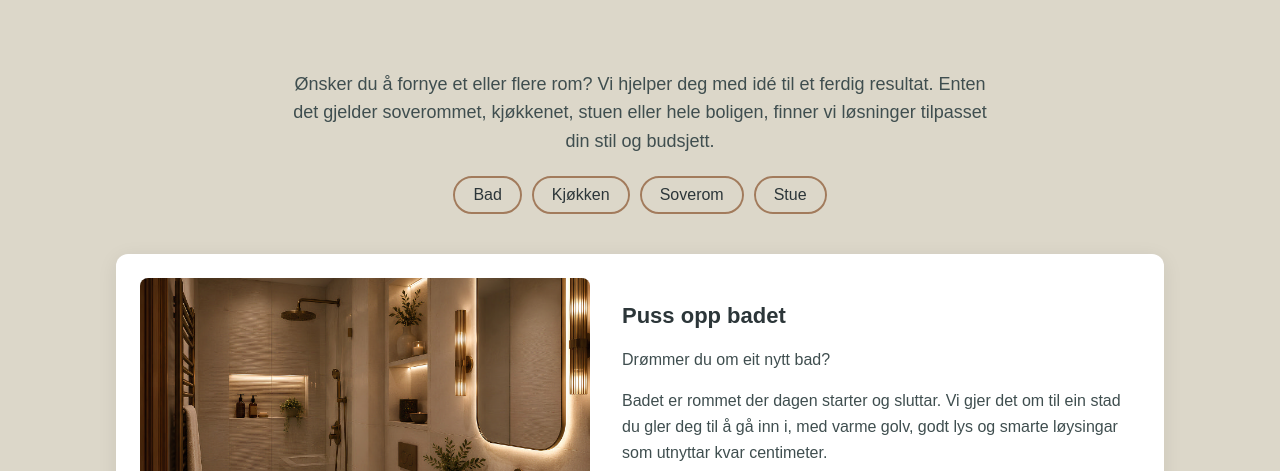
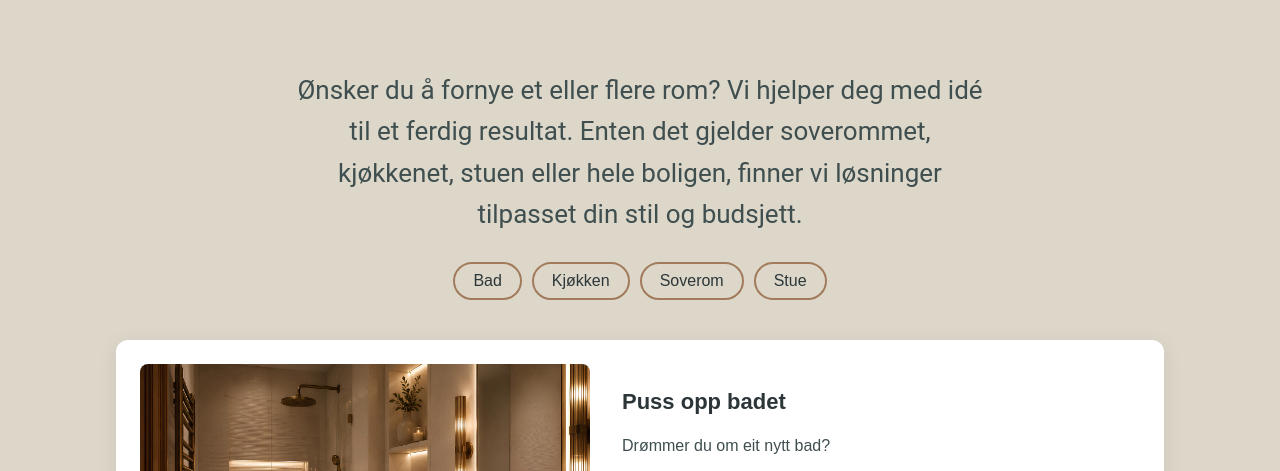
Before and after one commit to kriber06/DAT111, a plain HTML site: page Prosjekt_Bergen/Oppussing.html in a window 1280 px wide. Shown: the part 305-776 px from the top of the page. Drawn offline with Linux system fonts and the light colour scheme.

Commit message:
Update Oppussing.html

```diff
--- a/Prosjekt_Bergen/Oppussing.html
+++ b/Prosjekt_Bergen/Oppussing.html
@@ -20,7 +20,7 @@
         </div>
         <h1 class ="content" >Oppussing</h1>
         <header class ="side_intro">
-            <p style="text-align: center;">Ønsker du å fornye et eller flere rom? Vi hjelper deg med idé til et ferdig resultat. Enten det gjelder soverommet, kjøkkenet, stuen eller hele boligen, finner vi løsninger tilpasset din stil og budsjett.</p>
+            <p style="text-align: center; font-size: 26px; font-family: roboto;">Ønsker du å fornye et eller flere rom? Vi hjelper deg med idé til et ferdig resultat. Enten det gjelder soverommet, kjøkkenet, stuen eller hele boligen, finner vi løsninger tilpasset din stil og budsjett.</p>
             <div class="hopp">
                 <a href="#bad">Bad</a>
                 <a href="#kjokken">Kjøkken</a>
```
